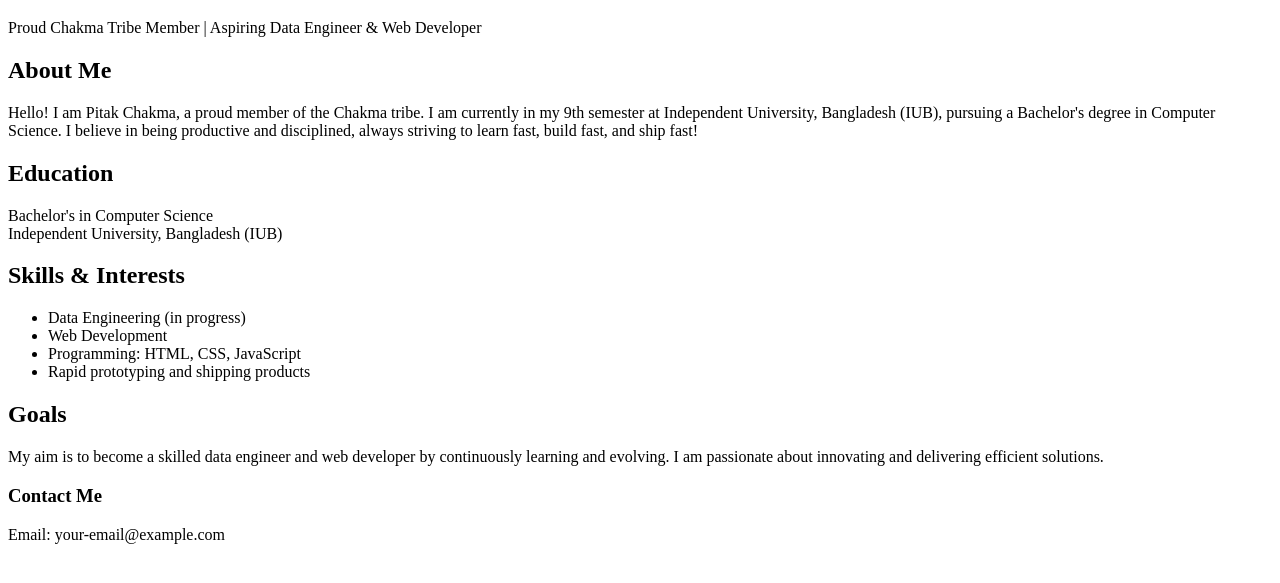
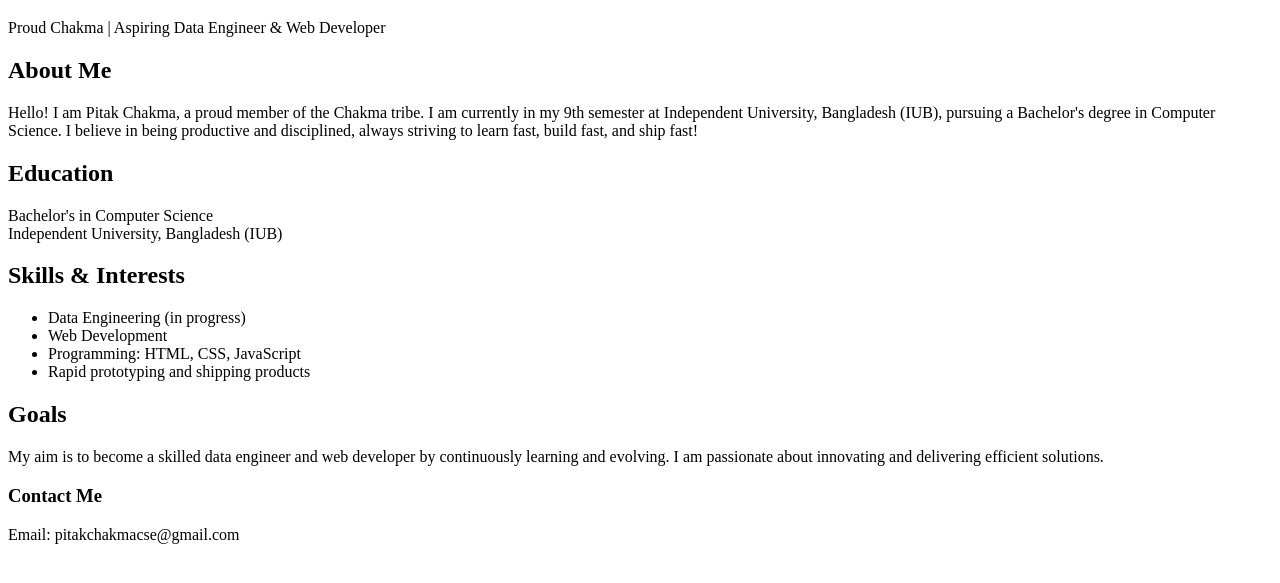
Before and after one commit to Pitak-Chakma/pitakchakma.github.io, a plain HTML site: page index.html in a window 1280 px wide. Shown: the part 61-644 px from the top of the page. Drawn offline with Linux system fonts and the light colour scheme.

Commit message:
Update index.html

```diff
--- a/index.html
+++ b/index.html
@@ -8,7 +8,7 @@
   <!-- Header -->
   <header>
     <h1>Pitak Chakma</h1>
-    <p>Proud Chakma Tribe Member | Aspiring Data Engineer & Web Developer</p>
+    <p>Proud Chakma | Aspiring Data Engineer & Web Developer</p>
   </header>
 
   <!-- About Section -->
@@ -44,7 +44,7 @@
   <!-- Footer / Contact Section -->
   <footer>
     <h3>Contact Me</h3>
-    <p>Email: your-email@example.com</p>
+    <p>Email: pitakchakmacse@gmail.com</p>
   </footer>
 </body>
 </html>
```
